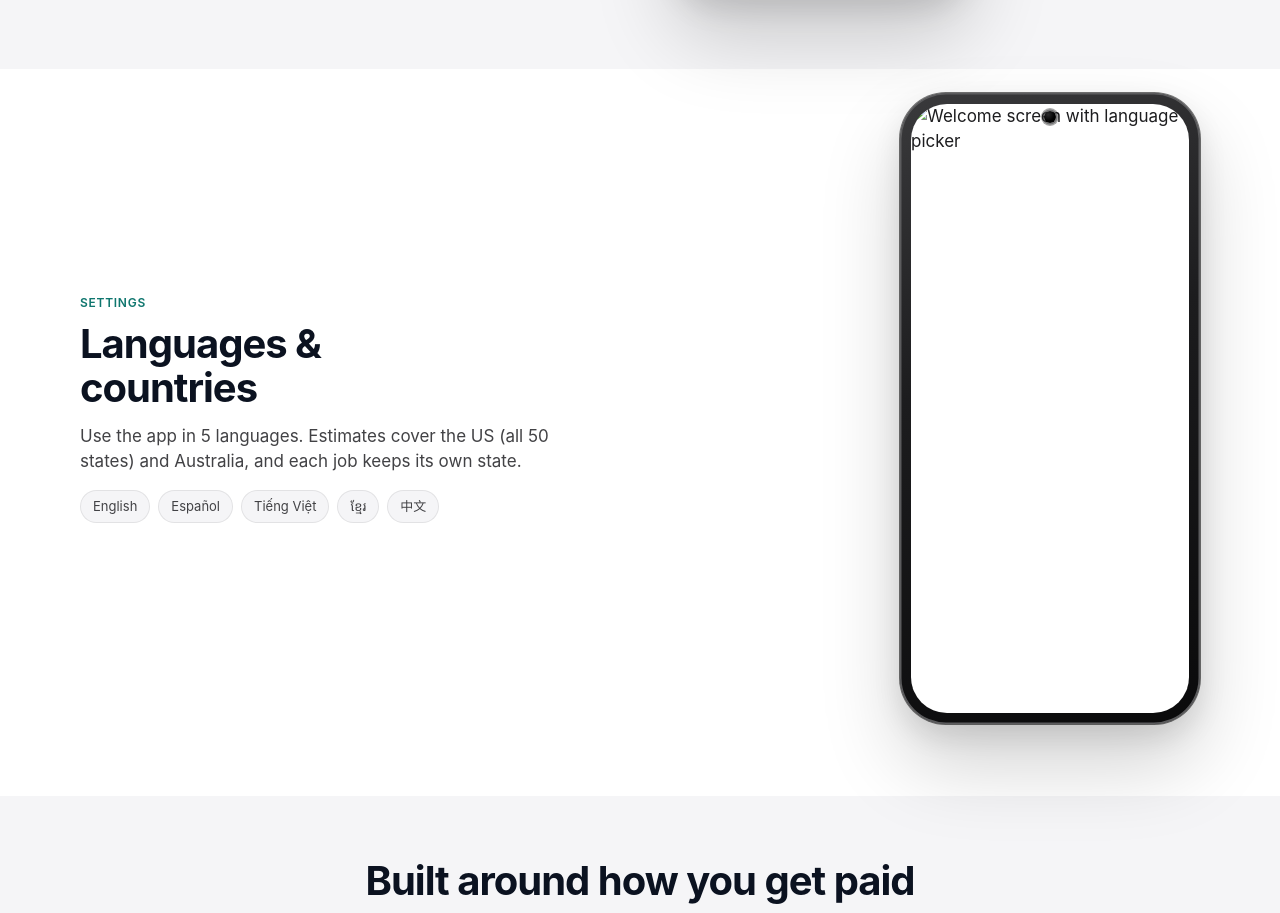
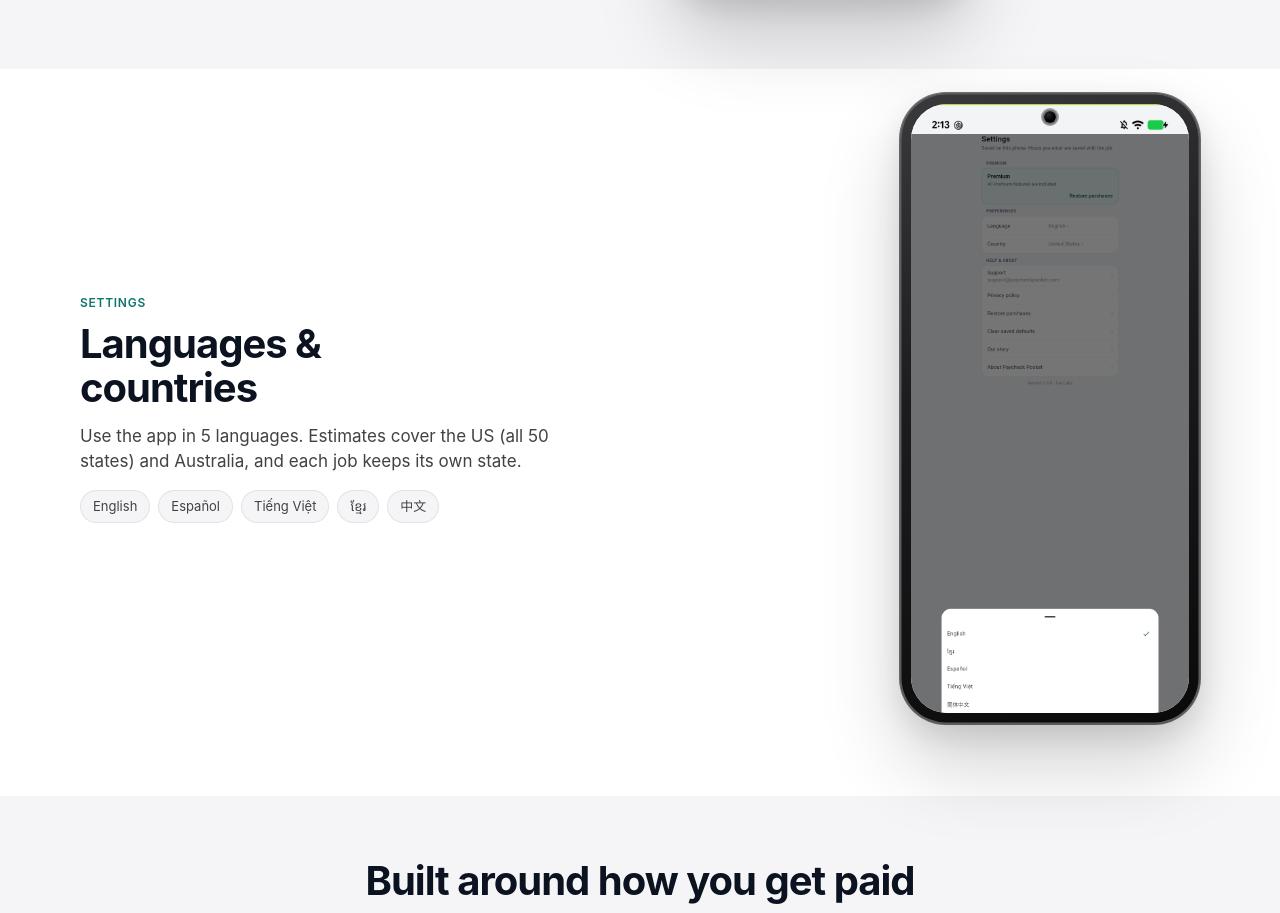
Before and after one commit to Tspheak/paycheck-easy, a plain HTML site: page index.html in a window 1280 px wide. Shown: the part 3631-4544 px from the top of the page. Drawn offline with Linux system fonts and the light colour scheme.

Commit message:
Add the language list screenshot and update the alt text
Follow-up to include the new asset, the Home img src/alt, and
the CODEMAP line that the first commit missed.

```diff
--- a/index.html
+++ b/index.html
@@ -119,7 +119,7 @@
           </div>
         </div>
         <div class="spot-shot">
-          <div class="phone phone-full"><div class="screen"><img src="assets/shot-welcome.png" width="410" height="864" alt="Welcome screen with language picker" /></div></div>
+          <div class="phone phone-full"><div class="screen"><img src="assets/shot-language.png" width="410" height="864" alt="Settings language list, with English selected, plus Khmer, Spanish, Vietnamese, and Chinese" /></div></div>
         </div>
       </div>
     </section>
```
Also changed, not shown: assets/shot-language.png (added), 1 other file.
